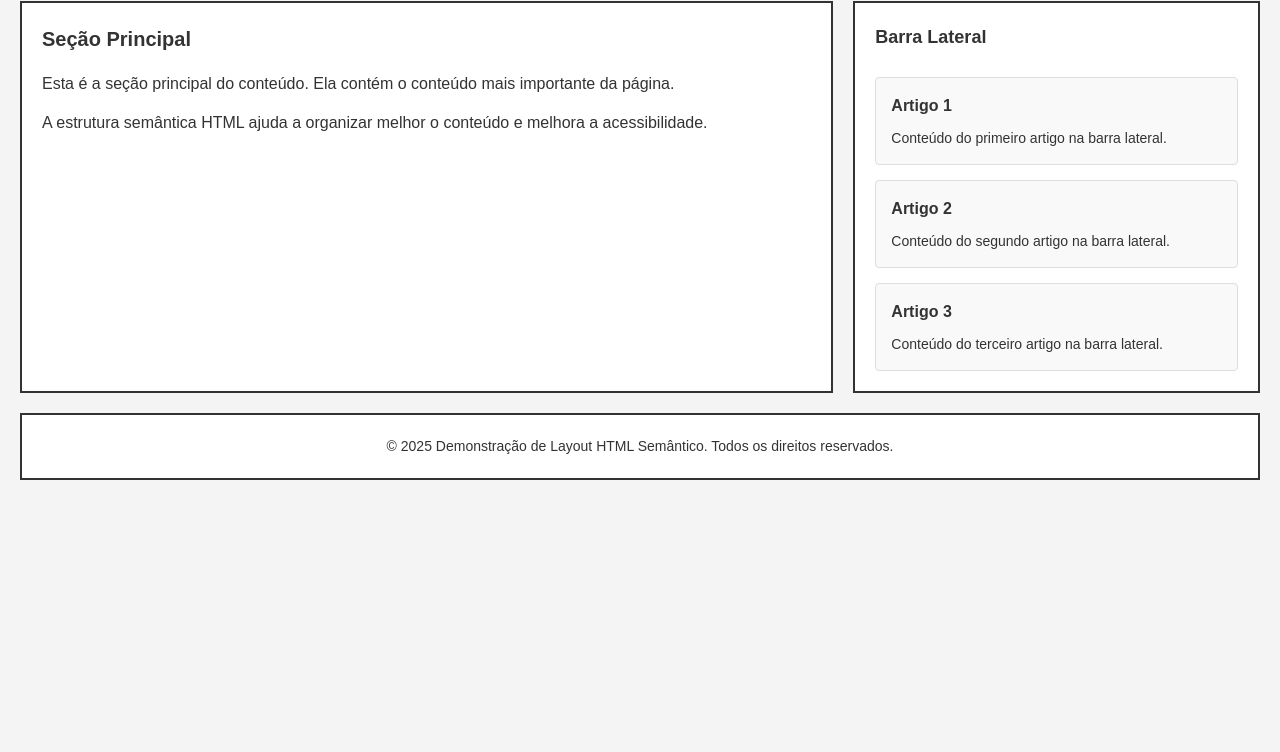
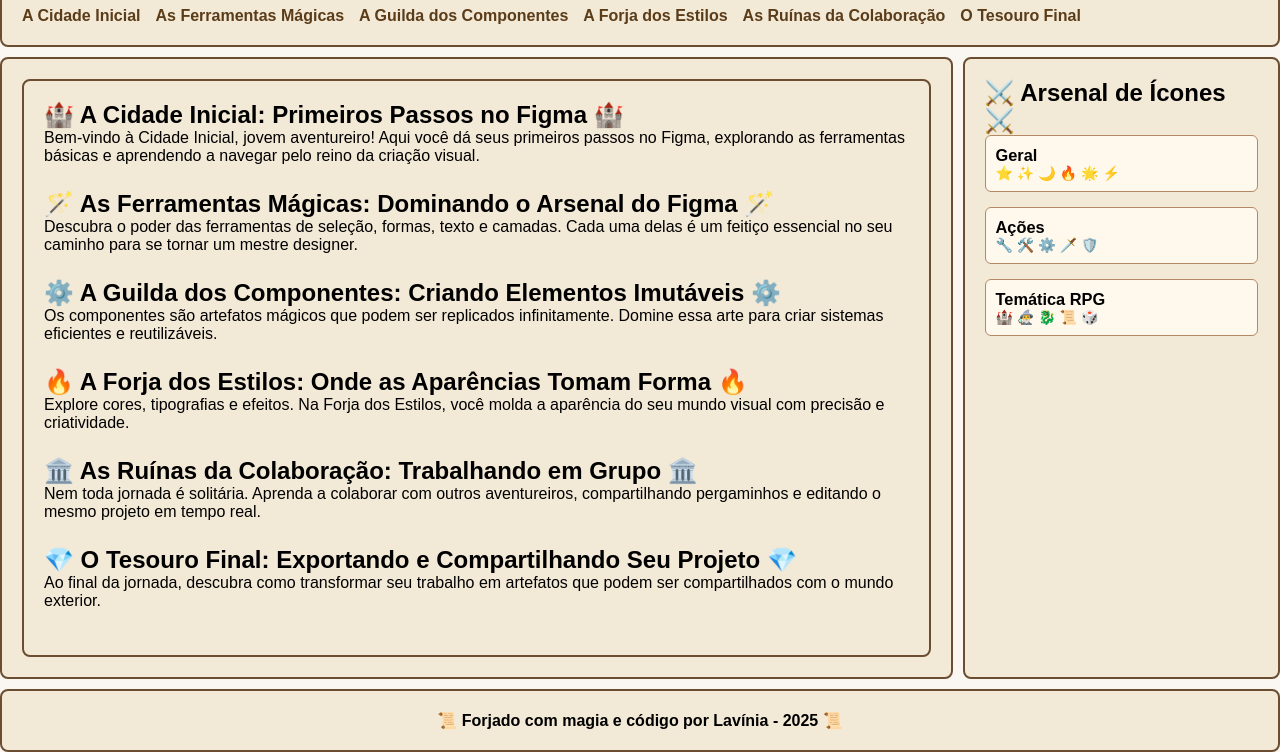
Before and after one commit to h3llsyn/aprendendo_lima, a plain HTML site: page Aula 7/index.html in a window 1280 px wide. Shown: the part 101-853 px from the top of the page. Before the commit the page ends 800 px from the top, so only its background shows below. Drawn offline with Linux system fonts and the light colour scheme.

Commit message:
Aula 7 finalizada

```diff
--- a/Aula 10/css/style.css
+++ b/Aula 10/css/style.css
@@ -0,0 +1,89 @@
+body {
+  background-image: url('../img/—Pngtree—sunlit\ pine\ forest\ a\ tranquil_15835431.png');
+  background-size: cover;
+  background-position: center;
+  background-attachment: fixed;
+
+  font-family: 'Uncial Antiqua', cursive;
+  color: #f0f8e2;
+  text-align: center;
+  margin: 0;
+  padding: 0;
+}
+
+.container {
+  background-color: rgba(0, 0, 0, 0.6);
+  padding: 30px;
+  border-radius: 20px;
+  max-width: 600px;
+  margin: 80px auto;
+  box-shadow: 0 0 20px rgba(0, 255, 128, 0.4);
+}
+
+header h1 {
+  color: #c0ff9f;
+  text-shadow: 0 0 10px #7fff00;
+}
+
+header p {
+  font-size: 1.2rem;
+  color: #e8ffe8;
+}
+
+form {
+  margin-top: 20px;
+}
+
+#druidNameInput {
+  width: 80%;
+  padding: 10px;
+  border-radius: 10px;
+  border: none;
+  outline: none;
+  background-color: rgba(255, 255, 255, 0.8);
+  color: #2f4f2f;
+  font-size: 1rem;
+  font-family: 'Uncial Antiqua', cursive;
+}
+
+#awakenButton {
+  margin-top: 15px;
+  padding: 10px 25px;
+  font-size: 1.1rem;
+  background-color: #3a5f0b;
+  color: #f5f5f5;
+  border: 2px solid #7fff00;
+  border-radius: 10px;
+  cursor: pointer;
+  transition: 0.3s;
+}
+
+#awakenButton:hover {
+  background-color: #5a8f1f;
+  box-shadow: 0 0 15px #aaff00;
+}
+
+#forestResponse {
+  margin-top: 25px;
+  min-height: 50px;
+  font-size: 1.3rem;
+}
+
+@keyframes glow {
+  0% { text-shadow: 0 0 10px #00ff80; }
+  50% { text-shadow: 0 0 25px #aaff00; }
+  100% { text-shadow: 0 0 10px #00ff80; }
+}
+
+.awakened {
+  animation: glow 2s infinite alternate;
+  color: #adff2f;
+}
+
+footer {
+  margin-top: 30px;
+  font-size: 0.9rem;
+  color: #d0ffd0;
+  border-top: 1px solid rgba(255, 255, 255, 0.3);
+  padding-top: 10px;
+}
--- a/Aula 11/css/style.css
+++ /dev/null
@@ -1,89 +0,0 @@
-body {
-  background-image: url('../img/—Pngtree—sunlit\ pine\ forest\ a\ tranquil_15835431.png');
-  background-size: cover;
-  background-position: center;
-  background-attachment: fixed;
-
-  font-family: 'Uncial Antiqua', cursive;
-  color: #f0f8e2;
-  text-align: center;
-  margin: 0;
-  padding: 0;
-}
-
-.container {
-  background-color: rgba(0, 0, 0, 0.6);
-  padding: 30px;
-  border-radius: 20px;
-  max-width: 600px;
-  margin: 80px auto;
-  box-shadow: 0 0 20px rgba(0, 255, 128, 0.4);
-}
-
-header h1 {
-  color: #c0ff9f;
-  text-shadow: 0 0 10px #7fff00;
-}
-
-header p {
-  font-size: 1.2rem;
-  color: #e8ffe8;
-}
-
-form {
-  margin-top: 20px;
-}
-
-#druidNameInput {
-  width: 80%;
-  padding: 10px;
-  border-radius: 10px;
-  border: none;
-  outline: none;
-  background-color: rgba(255, 255, 255, 0.8);
-  color: #2f4f2f;
-  font-size: 1rem;
-  font-family: 'Uncial Antiqua', cursive;
-}
-
-#awakenButton {
-  margin-top: 15px;
-  padding: 10px 25px;
-  font-size: 1.1rem;
-  background-color: #3a5f0b;
-  color: #f5f5f5;
-  border: 2px solid #7fff00;
-  border-radius: 10px;
-  cursor: pointer;
-  transition: 0.3s;
-}
-
-#awakenButton:hover {
-  background-color: #5a8f1f;
-  box-shadow: 0 0 15px #aaff00;
-}
-
-#forestResponse {
-  margin-top: 25px;
-  min-height: 50px;
-  font-size: 1.3rem;
-}
-
-@keyframes glow {
-  0% { text-shadow: 0 0 10px #00ff80; }
-  50% { text-shadow: 0 0 25px #aaff00; }
-  100% { text-shadow: 0 0 10px #00ff80; }
-}
-
-.awakened {
-  animation: glow 2s infinite alternate;
-  color: #adff2f;
-}
-
-footer {
-  margin-top: 30px;
-  font-size: 0.9rem;
-  color: #d0ffd0;
-  border-top: 1px solid rgba(255, 255, 255, 0.3);
-  padding-top: 10px;
-}
--- a/Aula 7/css/style.css
+++ b/Aula 7/css/style.css
@@ -5,139 +5,73 @@
 }
 
 body {
-    font-family: Arial, sans-serif;
-    line-height: 1.6;
-    color: #333;
-    background-color: #f4f4f4;
+    display: grid;
+    min-height: 100vh;
+    gap: 10px;
+
+    grid-template-areas:
+        "header header"
+        "main   aside"
+        "footer footer";
+
+    grid-template-columns: 3fr 1fr;
+    grid-template-rows: auto 1fr auto;
+
+    font-family: sans-serif;
+    background-color: #faf6f1;
 }
 
-/* Header */
 header {
-    background-color: #fff;
-    border: 2px solid #333;
-    padding: 20px;
-    margin-bottom: 20px;
-    display: flex;
-    justify-content: space-between;
-    align-items: center;
+    grid-area: header;
 }
 
-header h1 {
-    font-size: 24px;
+main {
+    grid-area: main;
 }
 
-/* Navigation */
+aside {
+    grid-area: aside;
+}
+
+footer {
+    grid-area: footer;
+}
+
+header, main, section, aside, footer {
+    background-color: #f3e9d7;
+    border: 2px solid #6b4e31;
+    padding: 20px;
+    border-radius: 8px;
+}
+
 nav ul {
+    margin-top: 10px;
     list-style: none;
     display: flex;
-    gap: 20px;
+    gap: 15px;
+    flex-wrap: wrap;
 }
 
 nav a {
     text-decoration: none;
-    color: #333;
+    color: #5a3c19;
     font-weight: bold;
-    padding: 8px 15px;
-    border: 1px solid #333;
-    background-color: #f9f9f9;
-    transition: background-color 0.3s;
 }
 
-nav a:hover {
-    background-color: #e0e0e0;
+article {
+    margin-bottom: 25px;
 }
 
-/* Main Layout */
-main {
-    display: grid;
-    grid-template-columns: 2fr 1fr;
-    gap: 20px;
-    margin-bottom: 20px;
-    padding: 0 20px;
-}
-
-/* Section */
-section {
-    background-color: #fff;
-    border: 2px solid #333;
-    padding: 20px;
-    min-height: 300px;
-}
-
-section h2 {
+aside article {
+    background-color: #fff8ec;
+    padding: 10px;
+    border: 1px solid #b38a64;
+    border-radius: 6px;
     margin-bottom: 15px;
-    font-size: 20px;
-}
-
-section p {
-    margin-bottom: 10px;
-    line-height: 1.8;
-}
-
-/* Aside */
-aside {
-    background-color: #fff;
-    border: 2px solid #333;
-    padding: 20px;
-    display: flex;
-    flex-direction: column;
-    gap: 15px;
-}
-
-aside h3 {
-    font-size: 18px;
-    margin-bottom: 10px;
-}
-
-/* Article */
-article {
-    background-color: #f9f9f9;
-    border: 1px solid #ddd;
-    padding: 15px;
-    border-radius: 4px;
-}
-
-article h4 {
-    font-size: 16px;
-    margin-bottom: 8px;
-}
-
-article p {
-    font-size: 14px;
-    line-height: 1.6;
-}
-
-/* Footer */
-footer {
-    background-color: #fff;
-    border: 2px solid #333;
-    padding: 20px;
-    text-align: center;
-    margin: 0 20px;
-}
-
-footer p {
     font-size: 14px;
 }
 
-/* Responsive Design */
-@media (max-width: 768px) {
-    main {
-        grid-template-columns: 1fr;
-    }
-
-    header {
-        flex-direction: column;
-        gap: 15px;
-    }
-
-    nav ul {
-        flex-direction: column;
-        gap: 10px;
-    }
-
-    nav a {
-        display: block;
-        text-align: center;
-    }
+footer {
+    text-align: center;
+    font-weight: bold;
 }
--- a/Aula 7/index.html
+++ b/Aula 7/index.html
@@ -3,51 +3,84 @@
 <head>
     <meta charset="UTF-8">
     <meta name="viewport" content="width=device-width, initial-scale=1.0">
-    <title>Demonstração de Layout HTML Semântico</title>
+    <title>O Grimório do Figma</title>
     <link rel="stylesheet" href="css/style.css">
 </head>
 <body>
+
     <header>
-        <h1>Header</h1>
+        <h1>🔮Aula_07 📜 O Grimório do Figma: Desvendando a Criação de Mundos Visuais 📜</h1>
+
         <nav>
             <ul>
-                <li><a href="#home">Home</a></li>
-                <li><a href="#about">Sobre</a></li>
-                <li><a href="#services">Serviços</a></li>
-                <li><a href="#contact">Contato</a></li>
+                <li><a href="#cidade-inicial">A Cidade Inicial</a></li>
+                <li><a href="#ferramentas-magicas">As Ferramentas Mágicas</a></li>
+                <li><a href="#guilda-componentes">A Guilda dos Componentes</a></li>
+                <li><a href="#forja-estilos">A Forja dos Estilos</a></li>
+                <li><a href="#ruinas-colaboracao">As Ruínas da Colaboração</a></li>
+                <li><a href="#tesouro-final">O Tesouro Final</a></li>
             </ul>
         </nav>
     </header>
 
     <main>
         <section>
-            <h2>Seção Principal</h2>
-            <p>Esta é a seção principal do conteúdo. Ela contém o conteúdo mais importante da página.</p>
-            <p>A estrutura semântica HTML ajuda a organizar melhor o conteúdo e melhora a acessibilidade.</p>
+
+            <article id="cidade-inicial">
+                <h2>🏰 A Cidade Inicial: Primeiros Passos no Figma 🏰</h2>
+                <p>Bem-vindo à Cidade Inicial, jovem aventureiro! Aqui você dá seus primeiros passos no Figma, explorando as ferramentas básicas e aprendendo a navegar pelo reino da criação visual.</p>
+            </article>
+
+            <article id="ferramentas-magicas">
+                <h2>🪄 As Ferramentas Mágicas: Dominando o Arsenal do Figma 🪄</h2>
+                <p>Descubra o poder das ferramentas de seleção, formas, texto e camadas. Cada uma delas é um feitiço essencial no seu caminho para se tornar um mestre designer.</p>
+            </article>
+
+            <article id="guilda-componentes">
+                <h2>⚙️ A Guilda dos Componentes: Criando Elementos Imutáveis ⚙️</h2>
+                <p>Os componentes são artefatos mágicos que podem ser replicados infinitamente. Domine essa arte para criar sistemas eficientes e reutilizáveis.</p>
+            </article>
+
+            <article id="forja-estilos">
+                <h2>🔥 A Forja dos Estilos: Onde as Aparências Tomam Forma 🔥</h2>
+                <p>Explore cores, tipografias e efeitos. Na Forja dos Estilos, você molda a aparência do seu mundo visual com precisão e criatividade.</p>
+            </article>
+
+            <article id="ruinas-colaboracao">
+                <h2>🏛️ As Ruínas da Colaboração: Trabalhando em Grupo 🏛️</h2>
+                <p>Nem toda jornada é solitária. Aprenda a colaborar com outros aventureiros, compartilhando pergaminhos e editando o mesmo projeto em tempo real.</p>
+            </article>
+
+            <article id="tesouro-final">
+                <h2>💎 O Tesouro Final: Exportando e Compartilhando Seu Projeto 💎</h2>
+                <p>Ao final da jornada, descubra como transformar seu trabalho em artefatos que podem ser compartilhados com o mundo exterior.</p>
+            </article>
+
         </section>
+    </main>
 
     <aside>
-            <h3>Barra Lateral</h3>
+        <h2>⚔️ Arsenal de Ícones ⚔️</h2>
 
         <article>
-                <h4>Artigo 1</h4>
-                <p>Conteúdo do primeiro artigo na barra lateral.</p>
+            <h3>Geral</h3>
+            <p>⭐ ✨ 🌙 🔥 🌟 ⚡</p>
         </article>
 
         <article>
-                <h4>Artigo 2</h4>
-                <p>Conteúdo do segundo artigo na barra lateral.</p>
+            <h3>Ações</h3>
+            <p>🔧 🛠️ ⚙️ 🗡️ 🛡️</p>
         </article>
 
         <article>
-                <h4>Artigo 3</h4>
-                <p>Conteúdo do terceiro artigo na barra lateral.</p>
+            <h3>Temática RPG</h3>
+            <p>🏰 🧙‍♂️ 🐉 📜 🎲</p>
         </article>
     </aside>
-    </main>
 
     <footer>
-        <p>&copy; 2025 Demonstração de Layout HTML Semântico. Todos os direitos reservados.</p>
+        <p>📜 Forjado com magia e código por Lavínia - 2025 📜</p>
     </footer>
+
 </body>
 </html>
```
Also changed, not shown: Aula 10/index.html (+39 -0 lines), Aula 10/js/app.js (+29 -0 lines), Aula 11/index.html (deleted, +0 -39 lines), Aula 11/js/app.js (deleted, +0 -29 lines), 2 other files. Lines whose indentation alone changed are shown as unchanged.
